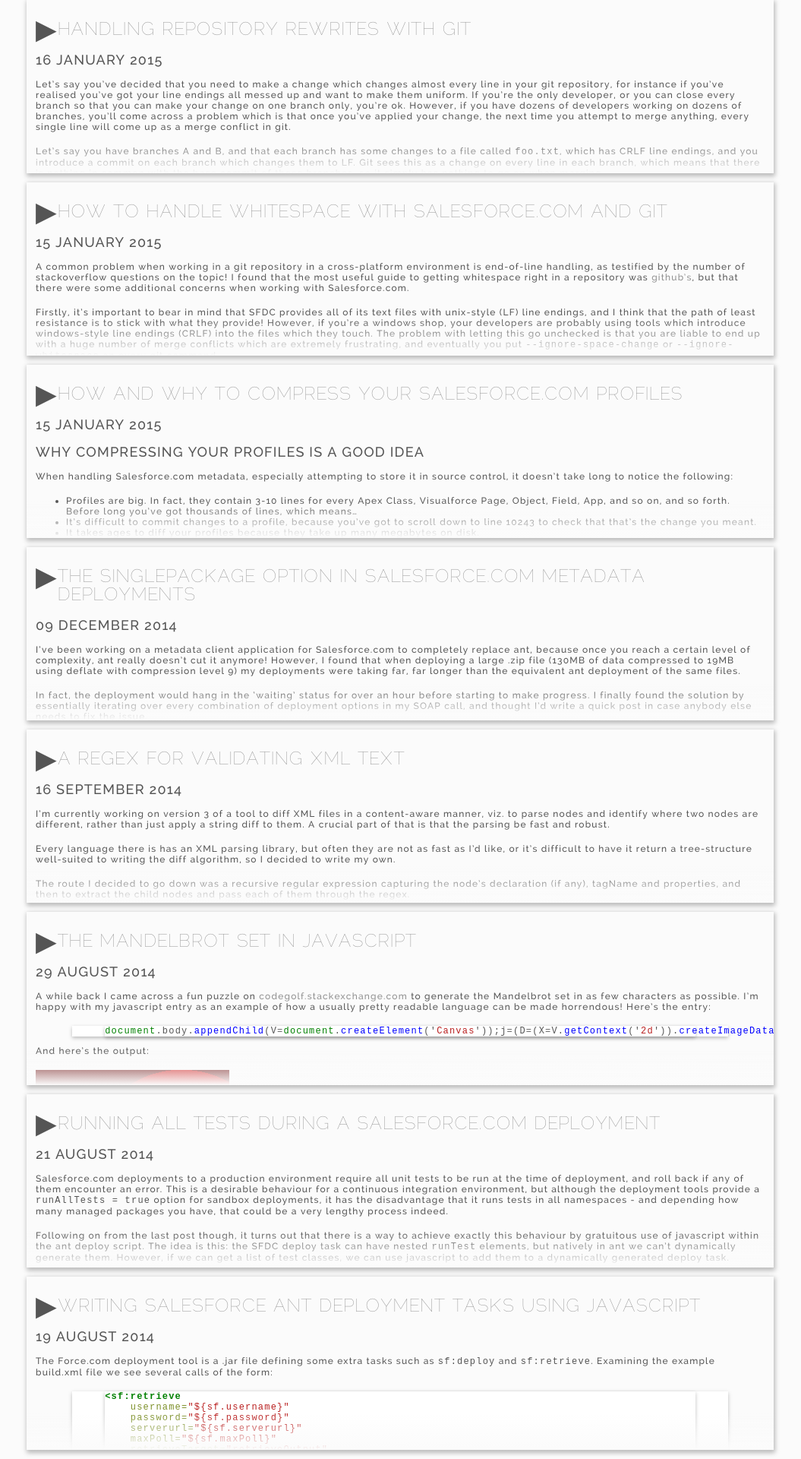
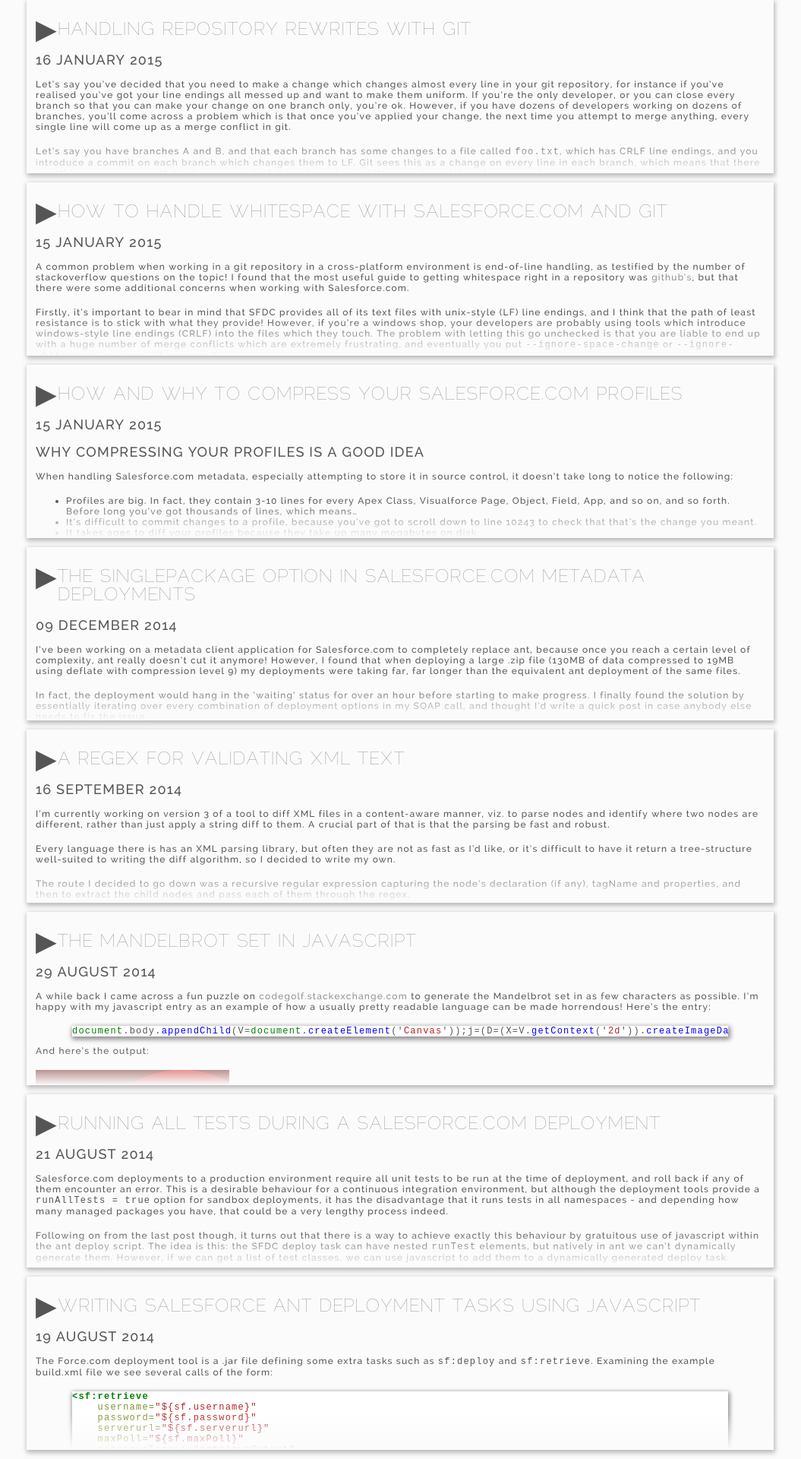
Before and after one commit to alexander-brett/alexander-brett.github.io, a Jekyll site: the page built from index.html, in a window 1280 px wide. Shown: the part 672-2592 px from the top of the page at 76% size, without its empty margins (113-1168 px from the left). Built offline with Jekyll 4.4.1, drawn with Linux system fonts in a browser that asks for light colours; nearby versions of some CDN libraries; Markdown is read by kramdown in place of the engine named in the settings.

Commit message:
refactored styles more

```diff
--- /dev/null
+++ b/_sass/highlight-rouge.sass
@@ -0,0 +1,230 @@
+$v1: #ffffcc
+$v2: #408080
+$v3: #FF0000
+$v4: #008000
+$v5: #666666
+$v6: #BC7A00
+$v7: #A00000
+$v8: #000080
+$v9: #00A000
+$v10: #888888
+$v11: #800080
+$v12: #0044DD
+$v13: #B00040
+$v14: #BA2121
+$v15: #7D9029
+$v16: #0000FF
+$v17: #880000
+$v18: #AA22FF
+$v19: #999999
+$v20: #D2413A
+$v21: #A0A000
+$v22: #19177C
+$v23: #bbbbbb
+$v24: #BB6622
+$v25: #BB6688
+
+
+.hll
+  background-color: $v1
+.c
+  // Comment
+  color: $v2
+  font-style: italic
+.err
+  // Error
+  border: 1px solid $v3
+.k
+  // Keyword
+  color: $v4
+  font-weight: bold
+.o
+  // Operator
+  color: $v5
+.cm
+  // Comment.Multiline
+  color: $v2
+  font-style: italic
+.cp
+  // Comment.Preproc
+  color: $v6
+.c1
+  // Comment.Single
+  color: $v2
+  font-style: italic
+.cs
+  // Comment.Special
+  color: $v2
+  font-style: italic
+.gd
+  // Generic.Deleted
+  color: $v7
+.ge
+  // Generic.Emph
+  font-style: italic
+.gr
+  // Generic.Error
+  color: $v3
+.gh
+  // Generic.Heading
+  color: $v8
+  font-weight: bold
+.gi
+  // Generic.Inserted
+  color: $v9
+.go
+  // Generic.Output
+  color: $v10
+.gp
+  // Generic.Prompt
+  color: $v8
+  font-weight: bold
+.gs
+  // Generic.Strong
+  font-weight: bold
+.gu
+  // Generic.Subheading
+  color: $v11
+  font-weight: bold
+.gt
+  // Generic.Traceback
+  color: $v12
+.kc
+  // Keyword.Constant
+  color: $v4
+  font-weight: bold
+.kd
+  // Keyword.Declaration
+  color: $v4
+  font-weight: bold
+.kn
+  // Keyword.Namespace
+  color: $v4
+  font-weight: bold
+.kp
+  // Keyword.Pseudo
+  color: $v4
+.kr
+  // Keyword.Reserved
+  color: $v4
+  font-weight: bold
+.kt
+  // Keyword.Type
+  color: $v13
+.m
+  // Literal.Number
+  color: $v5
+.s
+  // Literal.String
+  color: $v14
+.na
+  // Name.Attribute
+  color: $v15
+.nb
+  // Name.Builtin
+  color: $v4
+.nc
+  // Name.Class
+  color: $v16
+  font-weight: bold
+.no
+  // Name.Constant
+  color: $v17
+.nd
+  // Name.Decorator
+  color: $v18
+.ni
+  // Name.Entity
+  color: $v19
+  font-weight: bold
+.ne
+  // Name.Exception
+  color: $v20
+  font-weight: bold
+.nf
+  // Name.Function
+  color: $v16
+.nl
+  // Name.Label
+  color: $v21
+.nn
+  // Name.Namespace
+  color: $v16
+  //font-weight: bold
+.nt
+  // Name.Tag
+  color: $v4
+  font-weight: bold
+.nv
+  // Name.Variable
+  color: $v22
+.ow
+  // Operator.Word
+  color: $v18
+  font-weight: bold
+.w
+  // Text.Whitespace
+  color: $v23
+.mf
+  // Literal.Number.Float
+  color: $v5
+.mh
+  // Literal.Number.Hex
+  color: $v5
+.mi
+  // Literal.Number.Integer
+  color: $v5
+.mo
+  // Literal.Number.Oct
+  color: $v5
+.sb
+  // Literal.String.Backtick
+  color: $v14
+.sc
+  // Literal.String.Char
+  color: $v14
+.sd
+  // Literal.String.Doc
+  color: $v14
+  font-style: italic
+.s2
+  // Literal.String.Double
+  color: $v14
+.se
+  // Literal.String.Escape
+  color: $v24
+  font-weight: bold
+.sh
+  // Literal.String.Heredoc
+  color: $v14
+.si
+  // Literal.String.Interpol
+  color: $v25
+  font-weight: bold
+.sx
+  // Literal.String.Other
+  color: $v4
+.sr
+  // Literal.String.Regex
+  color: $v25
+.s1
+  // Literal.String.Single
+  color: $v14
+.ss
+  // Literal.String.Symbol
+  color: $v22
+.bp
+  // Name.Builtin.Pseudo
+  color: $v4
+.vc
+  // Name.Variable.Class
+  color: $v22
+.vg
+  // Name.Variable.Global
+  color: $v22
+.vi
+  // Name.Variable.Instance
+  color: $v22
+.il
+  // Literal.Number.Integer.Long
+  color: $v5
--- a/_sass/highlight-rouge.scss
+++ /dev/null
@@ -1,70 +0,0 @@
-.highlight {
-  box-shadow: 0 2px 5px 0 rgba(0, 0, 0, 0.26);
-  background-color: #FFF;
-  width: 90%;
-  margin: auto;
-}
-.highlight pre {
-  word-wrap: break-word;
-}
-.hll { background-color: #ffffcc }
-.c { color: #408080; font-style: italic } /* Comment */
-.err { border: 1px solid #FF0000 } /* Error */
-.k { color: #008000; font-weight: bold } /* Keyword */
-.o { color: #666666 } /* Operator */
-.cm { color: #408080; font-style: italic } /* Comment.Multiline */
-.cp { color: #BC7A00 } /* Comment.Preproc */
-.c1 { color: #408080; font-style: italic } /* Comment.Single */
-.cs { color: #408080; font-style: italic } /* Comment.Special */
-.gd { color: #A00000 } /* Generic.Deleted */
-.ge { font-style: italic } /* Generic.Emph */
-.gr { color: #FF0000 } /* Generic.Error */
-.gh { color: #000080; font-weight: bold } /* Generic.Heading */
-.gi { color: #00A000 } /* Generic.Inserted */
-.go { color: #888888 } /* Generic.Output */
-.gp { color: #000080; font-weight: bold } /* Generic.Prompt */
-.gs { font-weight: bold } /* Generic.Strong */
-.gu { color: #800080; font-weight: bold } /* Generic.Subheading */
-.gt { color: #0044DD } /* Generic.Traceback */
-.kc { color: #008000; font-weight: bold } /* Keyword.Constant */
-.kd { color: #008000; font-weight: bold } /* Keyword.Declaration */
-.kn { color: #008000; font-weight: bold } /* Keyword.Namespace */
-.kp { color: #008000 } /* Keyword.Pseudo */
-.kr { color: #008000; font-weight: bold } /* Keyword.Reserved */
-.kt { color: #B00040 } /* Keyword.Type */
-.m { color: #666666 } /* Literal.Number */
-.s { color: #BA2121 } /* Literal.String */
-.na { color: #7D9029 } /* Name.Attribute */
-.nb { color: #008000 } /* Name.Builtin */
-.nc { color: #0000FF; font-weight: bold } /* Name.Class */
-.no { color: #880000 } /* Name.Constant */
-.nd { color: #AA22FF } /* Name.Decorator */
-.ni { color: #999999; font-weight: bold } /* Name.Entity */
-.ne { color: #D2413A; font-weight: bold } /* Name.Exception */
-.nf { color: #0000FF } /* Name.Function */
-.nl { color: #A0A000 } /* Name.Label */
-.nn { color: #0000FF; font-weight: bold } /* Name.Namespace */
-.nt { color: #008000; font-weight: bold } /* Name.Tag */
-.nv { color: #19177C } /* Name.Variable */
-.ow { color: #AA22FF; font-weight: bold } /* Operator.Word */
-.w { color: #bbbbbb } /* Text.Whitespace */
-.mf { color: #666666 } /* Literal.Number.Float */
-.mh { color: #666666 } /* Literal.Number.Hex */
-.mi { color: #666666 } /* Literal.Number.Integer */
-.mo { color: #666666 } /* Literal.Number.Oct */
-.sb { color: #BA2121 } /* Literal.String.Backtick */
-.sc { color: #BA2121 } /* Literal.String.Char */
-.sd { color: #BA2121; font-style: italic } /* Literal.String.Doc */
-.s2 { color: #BA2121 } /* Literal.String.Double */
-.se { color: #BB6622; font-weight: bold } /* Literal.String.Escape */
-.sh { color: #BA2121 } /* Literal.String.Heredoc */
-.si { color: #BB6688; font-weight: bold } /* Literal.String.Interpol */
-.sx { color: #008000 } /* Literal.String.Other */
-.sr { color: #BB6688 } /* Literal.String.Regex */
-.s1 { color: #BA2121 } /* Literal.String.Single */
-.ss { color: #19177C } /* Literal.String.Symbol */
-.bp { color: #008000 } /* Name.Builtin.Pseudo */
-.vc { color: #19177C } /* Name.Variable.Class */
-.vg { color: #19177C } /* Name.Variable.Global */
-.vi { color: #19177C } /* Name.Variable.Instance */
-.il { color: #666666 } /* Literal.Number.Integer.Long */
--- a/_sass/style.sass
+++ b/_sass/main.sass
@@ -30,8 +30,37 @@ $dgrey: #202020
         background: rgba(0,0,0,0.61)
         -webkit-border-radius: 100px
 
+@mixin Xscrollbar()
+  overflow-x: scroll
+  width: 100%
+  -webkit-overflow-scrolling: touch
+  &::-webkit-scrollbar
+    height: 8px
+    background-color: rgba(0,0,0,0)
+    -webkit-border-radius: 100px
+    &:hover
+      background-color: rgba(0, 0, 0, 0.09)
+    &:vertical
+      display: none
+  &::-webkit-scrollbar-thumb
+    &:horizontal
+      background: rgba(0,0,0,0.5)
+      -webkit-border-radius: 100px
+      &:active
+        background: rgba(0,0,0,0.61)
+        -webkit-border-radius: 100px
+
+
 @mixin shadow()
   box-shadow: 0.1em 0.2em 0.5em 0.1em rgba(0, 0, 0, 0.26)
+
+.highlight
+  @include shadow()
+  width: 90%
+  margin: auto
+  pre
+    @include Xscrollbar()
+
 
 .light
   color: #555555
@@ -44,6 +73,9 @@ $dgrey: #202020
     color: #909090
     &:hover, &.activeLink
       color: $dgrey
+  pre
+    background-color: white
+
 
 .dark
   color: #909090
--- a/styles/style.sass
+++ b/styles/style.sass
@@ -3,5 +3,5 @@ title: style.css
 ---
 
 @import raleway.scss
-@import style.sass
-@import highlight-rouge.scss
+@import main.sass
+@import highlight-rouge.sass
```
